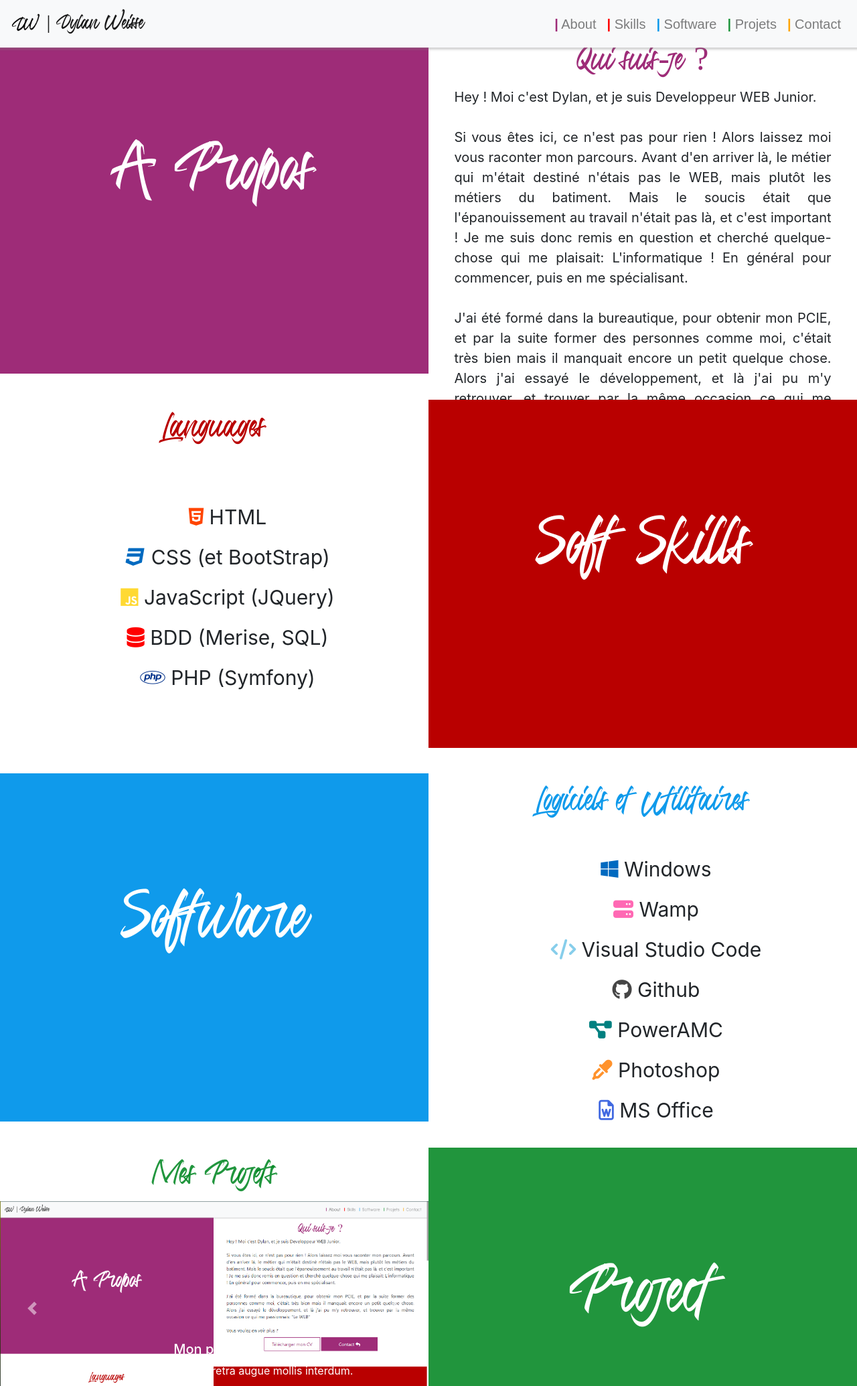
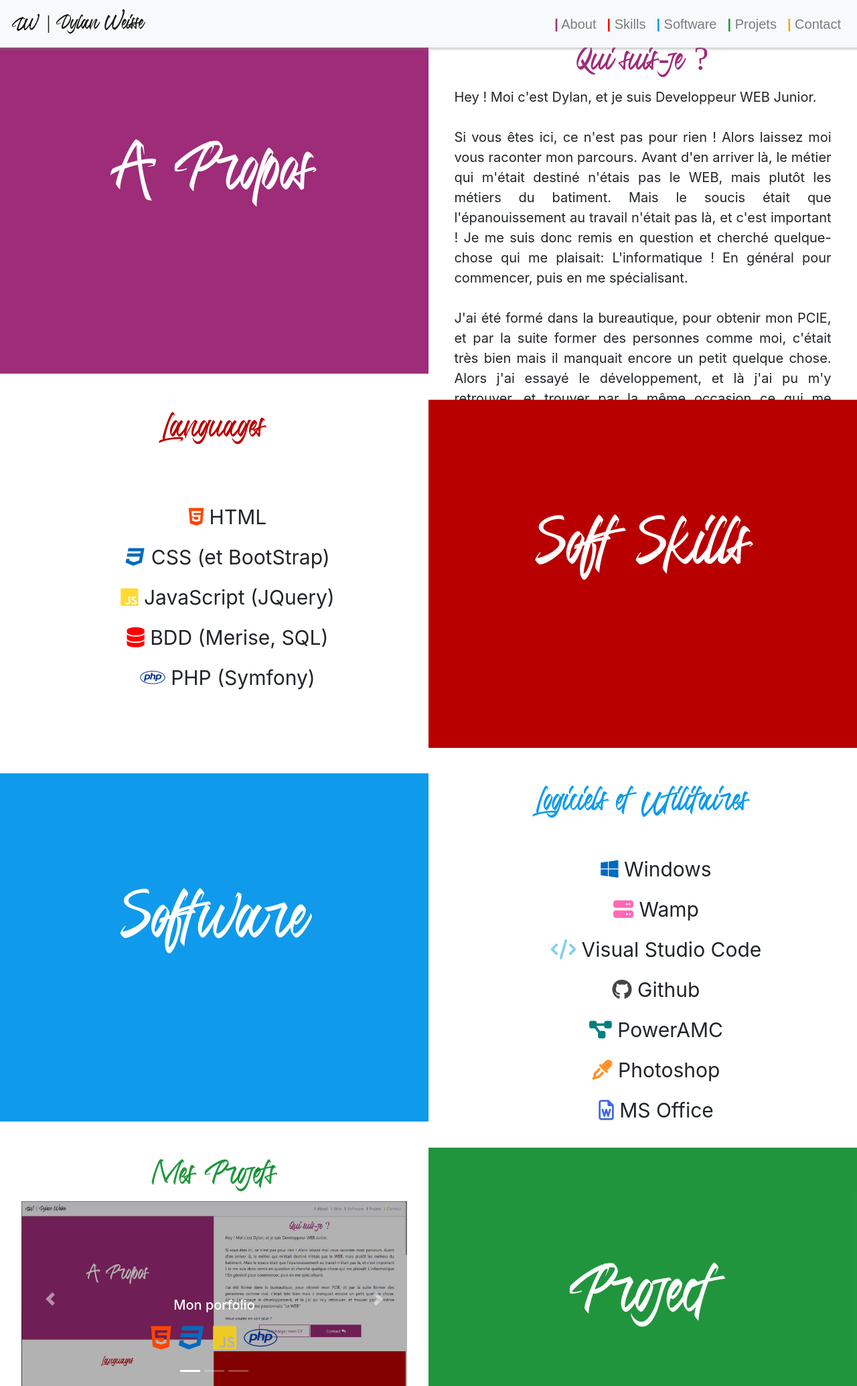
Before and after one commit to DlnWse/PorFolio, a PHP site: page / in a window 1280 px wide. Shown: the top 2070 px of the page at 67% size. Run offline with PHP 8.4, Linux system fonts and the light colour scheme; some libraries are stand-ins or nearby versions; some web fonts are replaced.

```diff
--- a/CSS/index.css
+++ b/CSS/index.css
@@ -247,6 +247,27 @@ a {
     line-height: 200%;
 }
 
+/*--------------------- Projet ---------------------*/
+
+.carousel{
+    margin-left: 5%;
+    margin-right: 5%;
+}
+
+img{
+    -webkit-filter: brightness(70%); /* Safari 6.0 - 9.0 */
+    filter: brightness(70%);
+    /* taille des images 1850*935 */
+}
+
+.language{
+    font-size: 40px;
+    margin-left: 25%;
+    margin-right: 25%;
+    width: 50%;
+
+
+}
 /*--------------------- Contact ---------------------*/
 form {
     margin-left: 10%;
--- a/PHP/index.php
+++ b/PHP/index.php
@@ -114,21 +114,31 @@
                 </ol>
                 <div class="carousel-inner">
                     <div class="carousel-item active">
-                        <img src="../Image/captureSite/DW.png" class="d-block w-100" alt="...">
+                        <img src="../Image/captureSite/DW.jpg" class="d-block w-100" alt="...">
                         <div class="carousel-caption d-none d-md-block">
                             <h5>Mon porfolio</h5>
-                            <p>Nulla vitae elit libero, a pharetra augue mollis interdum.</p>
+                            <p class="language">
+                                <i class="fab fa-html5"></i>
+                                <i class="fab fa-css3"></i>
+                                <i class="fab fa-js"></i>
+                                <i class="fab fa-php"></i>
+                            </p>
                         </div>
                     </div>
                     <div class="carousel-item">
-                        <img src="../Image/captureSite/VDT.png" class="d-block w-100" alt="...">
+                        <img src="../Image/captureSite/VDT.jpg" class="d-block w-100" alt="...">
                         <div class="carousel-caption d-none d-md-block">
                             <h5>Site Vitrine VDT Formation</h5>
-                            <p>Lorem ipsum dolor sit amet, consectetur adipiscing elit.</p>
+                            <p class="language">
+                                <i class="fab fa-html5"></i>
+                                <i class="fab fa-css3"></i>
+                                <i class="fab fa-js"></i>
+                                <i class="fab fa-php"></i>
+                            </p>
                         </div>
                     </div>
                     <div class="carousel-item">
-                        <img src="../Image/fond.jpg" class="d-block w-100" alt="...">
+                        <img src="../Image/Fond.png" class="d-block w-100" alt="...">
                         <div class="carousel-caption d-none d-md-block">
                             <h5>A Venir...</h5>
                             <p>De futurs projets sont a venir...</p>
```
Also changed, not shown: Image/Fond.png (added), Image/captureSite/DW.PNG (deleted), Image/captureSite/DW.jpg (added), Image/captureSite/VDT.PNG (deleted), Image/captureSite/VDT.jpg (added), Image/fond.jpg (deleted).
